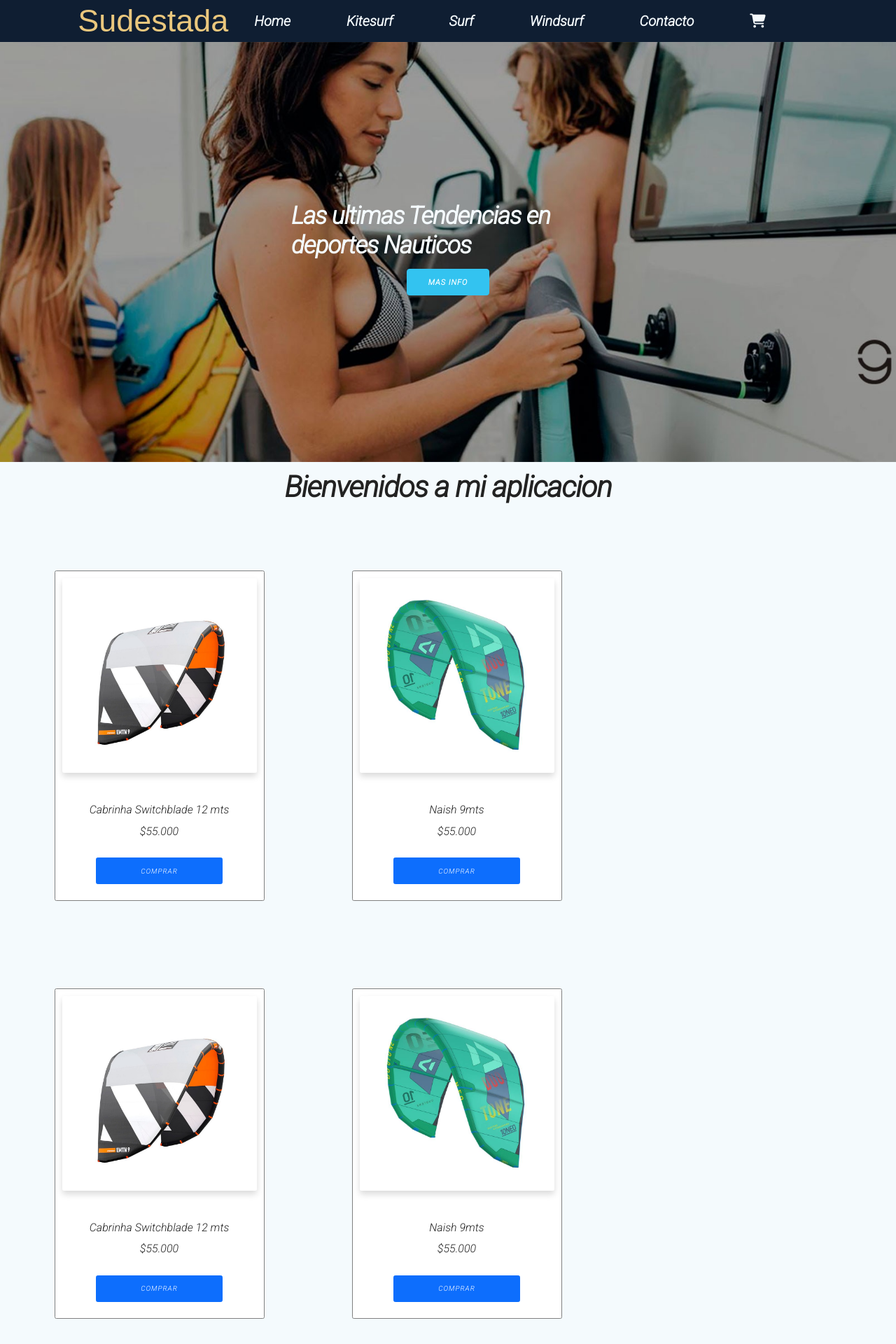
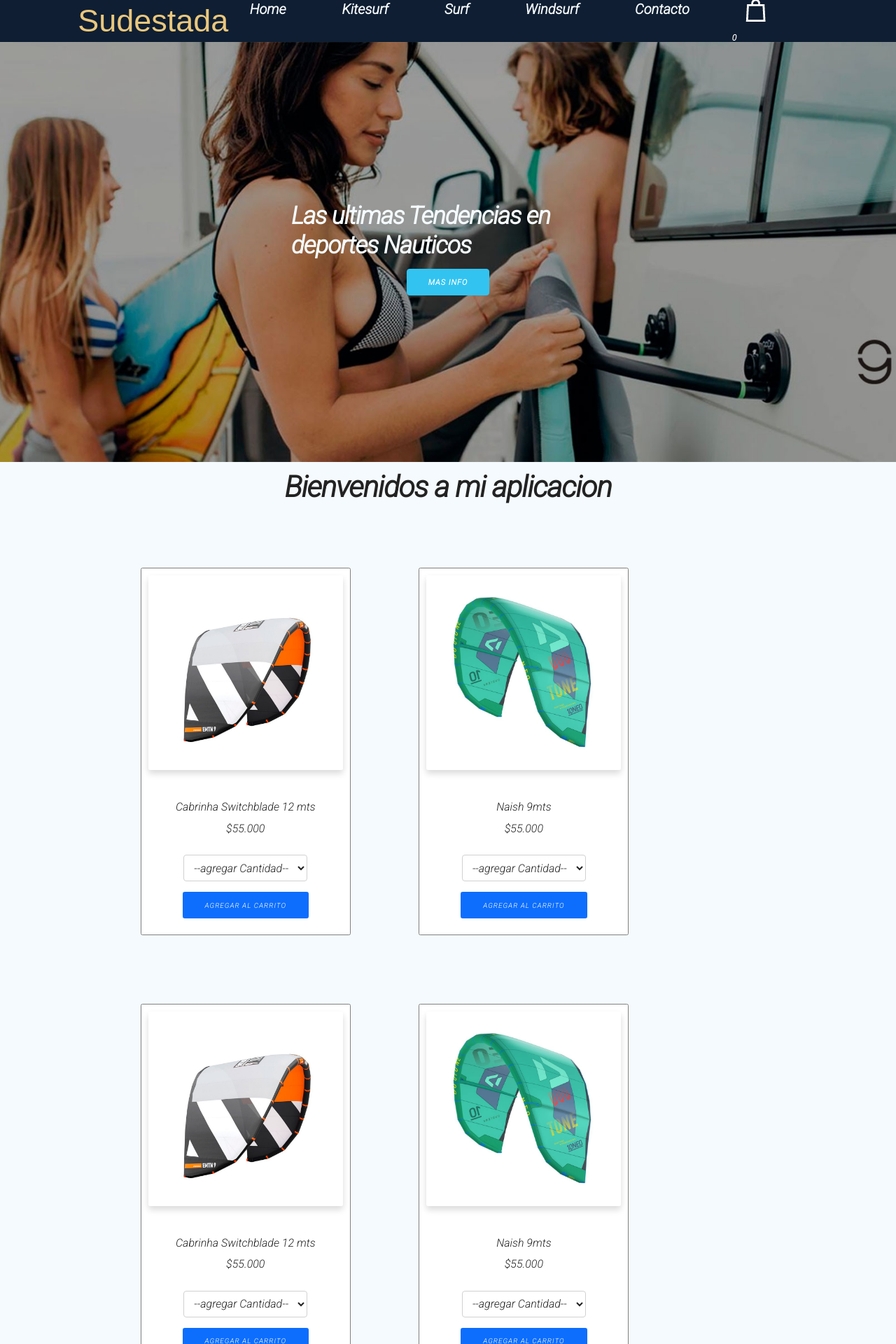
Before and after one commit to santiagodebrito12/Sudestada, a React (Create React App) app: page / in a window 1280 px wide. Shown: the top 1920 px of the page at 70% size. Built offline with nearby package versions, Linux system fonts and the light colour scheme; a web font is replaced by a local one.

Commit message:
itemcount

```diff
--- a/src/App.js
+++ b/src/App.js
@@ -1,4 +1,4 @@
-import React from 'react';
+import React,{useState}from 'react';
 import NavBar from './components/NavBar/NavBar';
 import Main from './components/Main/Main';
 import ItemListContainer from './components/Seccion/ItemListContainer';
@@ -7,13 +7,37 @@ import ItemListContainer from './components/Seccion/ItemListContainer';
 
 
 
+
 function App() {
+
+  const[cantidad,setCantidad]=useState(0);
+  const[items,setItems]=useState([]);
+  let total = 0;
+
+  if(items.length>=1){
+    items.map(item=>{
+      total += parseInt(item)
+    })
+  }
+
+
+
   return (
     <div>
-     <NavBar/>
+     <NavBar
+     total={total}/>
      <Main/>
 
-    <ItemListContainer greeting='Bienvenidos a mi aplicacion'/>
+    <ItemListContainer
+     greeting='Bienvenidos a mi aplicacion'
+     cantidad={cantidad} setCantidad={setCantidad}
+     items={items}
+     setItems={setItems}
+     total={total}
+     />
+
+     {(total>=20) ? <p className="alert-danger error"> No hay stock disponible </p>   : null}
+
     </div>
   );
 }
--- a/src/components/Card/Card.js
+++ b/src/components/Card/Card.js
@@ -1,11 +1,49 @@
-import React from 'react';
+import React,{useState} from 'react';
+import ItemListContainer from '../Seccion/ItemListContainer';
 import './Card.css';
 
 
 
 
 
-const Card = ({kite,nombre}) => {
+const Card = ({kite,nombre,setCantidad,items,setItems, total,stock}) => {
+
+
+
+    const[cantidadSeleccionada,guardarCantidadSeleccionada]=useState({
+      cantidad: 0,
+  });
+
+
+
+    const{cantidad} = cantidadSeleccionada;
+
+    const handleChange = (e) =>{
+
+    guardarCantidadSeleccionada({
+         ...cantidadSeleccionada,
+         [e.target.name]:e.target.value,
+     })
+  }
+
+
+
+  const handleCLick = (e) => {
+        e.preventDefault();
+        //validacion
+
+        if(cantidad <= 0){
+            console.log('ingrese un cantidad valida')
+            return;
+        }
+        setItems([
+            ...items,
+            cantidad
+        ])
+    }
+
+
+
 
 
     return (
@@ -14,7 +52,17 @@ const Card = ({kite,nombre}) => {
             <div className="card-body descripcion">
                 <p className="card-title"> {nombre} </p>
                 <p className="card-text">$55.000</p>
-                <button className="btn btn-primary"> comprar</button>
+                <select name="cantidad" onChange={handleChange}>
+                        <option value={0}>--agregar Cantidad--</option>
+                        <option value={1}>1</option>
+                        <option value={2}>2</option>
+                        <option value={3}>3</option>
+                        <option value={4}>4</option>
+                        <option value={5}>5</option>
+                </select>
+
+                {total<20  ?  <button className="btn btn-primary" onClick={handleCLick}>Agregar al carrito</button> :  <button className="btn btn-primary" disabled="true" >Agregar al carrito</button>  }
+
             </div>
             </div>
         );
--- a/src/components/CartWidget/CartWidget.css
+++ b/src/components/CartWidget/CartWidget.css
@@ -0,0 +1,7 @@
+.items{
+    font-size: 1.2rem;
+    color: white;
+    position: relative;
+    top:4px;
+    left: -19px;
+}
--- a/src/components/CartWidget/CartWidget.js
+++ b/src/components/CartWidget/CartWidget.js
@@ -1,12 +1,16 @@
-import React from 'react';
+import React,{useState} from 'react';
+import carrito from '../../img/carrito.png';
 
-const CartWidget = () => {
+import './CartWidget.css';
+
+const CartWidget = ({total}) => {
+
     return (
-        <>
-       <li><a href="#" className="enlances-nav"><i class="fas fa-shopping-cart"></i></a></li>
+      <>
+      <li><a className="enlances-nav"><img src={carrito}/><span className="items">{total}</span></a></li>
+      </>
 
-        </>
       );
 }
 
-export default CartWidget;
+export default CartWidget
--- a/src/components/NavBar/NavBar.js
+++ b/src/components/NavBar/NavBar.js
@@ -2,7 +2,7 @@ import React from 'react';
 import CartWidget from '../CartWidget/CartWidget';
 import './NavBar.css';
 
-const NavBar = () => {
+const NavBar = ({total}) => {
 
     return (
        <header className="contenedor-header">
@@ -17,7 +17,9 @@ const NavBar = () => {
                <li><a className="enlances-nav"  href="#surf" >Surf</a></li>
                <li><a className="enlances-nav"  href="#windsurf">Windsurf</a></li>
                <li><a className="enlances-nav"  href="#contacto">Contacto</a></li>
-               <CartWidget/>
+               <CartWidget
+               total={total}
+               />
 
 
            </ul>
--- a/src/components/Seccion/ItemListContainer.js
+++ b/src/components/Seccion/ItemListContainer.js
@@ -1,4 +1,4 @@
-import React from 'react';
+import React,{useState} from 'react';
 import Card from '../Card/Card';
 import './Seccion.css';
 
@@ -6,10 +6,10 @@ import kite from '../../img/imagen-kite.jpg';
 import kite2 from '../../img/kite2.jpg'
 
 
-const ItemListContainer = ({greeting}) => {
+const ItemListContainer = ({greeting,setCantidad,items,setItems,total}) => {
 
     return (
-
+        <>
         <div className="contenedor-seccion ">
             <h2>{greeting}</h2>
 
@@ -18,29 +18,61 @@ const ItemListContainer = ({greeting}) => {
             <Card
             kite={kite}
             nombre='Cabrinha Switchblade 12 mts'
+            setCantidad={setCantidad}
+            items={items}
+            setItems={setItems}
+            total={total}
             />
+
+
             <Card
             kite={kite2}
-            nombre="Naish 9mts"/>
+            nombre="Naish 9mts"
+            setCantidad={setCantidad}
+            items={items}
+            setItems={setItems}
+            total={total}
+            />
+
             <Card
             kite={kite}
             nombre='Cabrinha Switchblade 12 mts'
+            setCantidad={setCantidad}
+            items={items}
+            setItems={setItems}
+            total={total}
+
             />
             <Card
+
              kite={kite2}
              nombre="Naish 9mts"
+             setCantidad={setCantidad}
+             items={items}
+             setItems={setItems}
+             total={total}
+
             />
             <Card
             kite={kite2}
             nombre="Naish 9mts"
-            />
+            setCantidad={setCantidad}
+            items={items}
+            setItems={setItems}
+             total={total}
+           />
             <Card
             kite={kite}
-            nombre='Cabrinha Switchblade 12 mts'/>
-
+            nombre='Cabrinha Switchblade 12 mts'
+            setCantidad={setCantidad}
+            items={items}
+            setItems={setItems}
+            total={total}
+            />
 
         </div>
         </div>
+        </>
       );
 }
 
--- a/src/components/Seccion/Seccion.css
+++ b/src/components/Seccion/Seccion.css
@@ -1,4 +1,5 @@
 .contenedor-seccion{
+
     padding: 0.5rem;
 }
 .contenedor-seccion h2{
@@ -8,8 +9,9 @@
 }
 
 .contenedor-productos{
-    padding: 1rem;
-    width: 100%;
+    padding: 2rem;
+    margin: 10px auto;
+    width: 80%;
     display: flex;
     flex-wrap: wrap;
 }
--- a/src/index.css
+++ b/src/index.css
@@ -5,3 +5,16 @@ body{
   font-family: 'Roboto', sans-serif;
   font-size: 16px;
 }
+.error {
+  width: 50%;
+  min-height: 50px;
+  text-align: center;
+  align-content: center;
+  margin: -80px auto;
+  font-size: 2rem;
+}
+.alert-danger {
+  color: #721c24;
+  background-color: #f8d7da;
+  border-color: #f5c6cb;
+}
```
Also changed, not shown: src/img/carrito.png (added).
